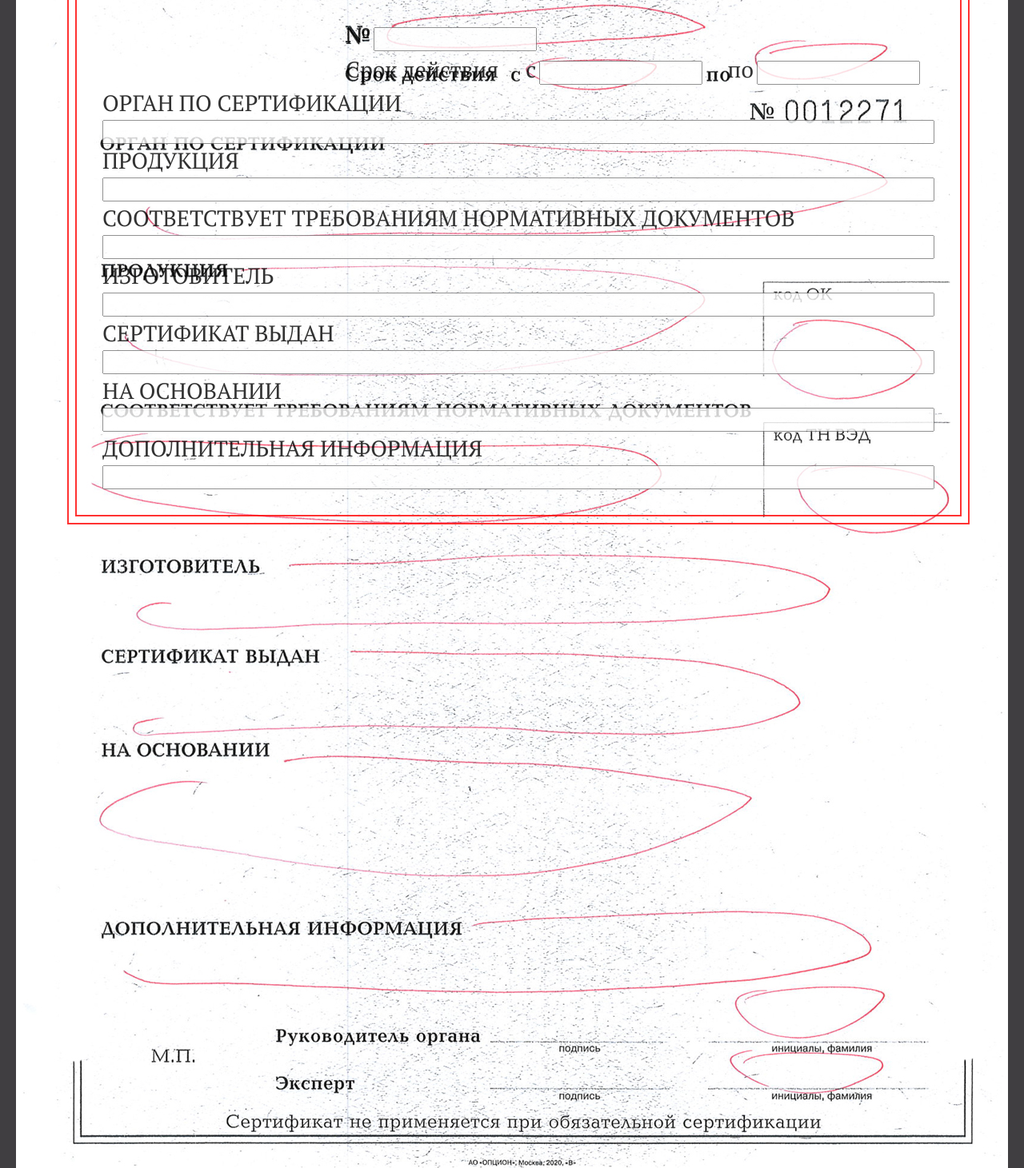
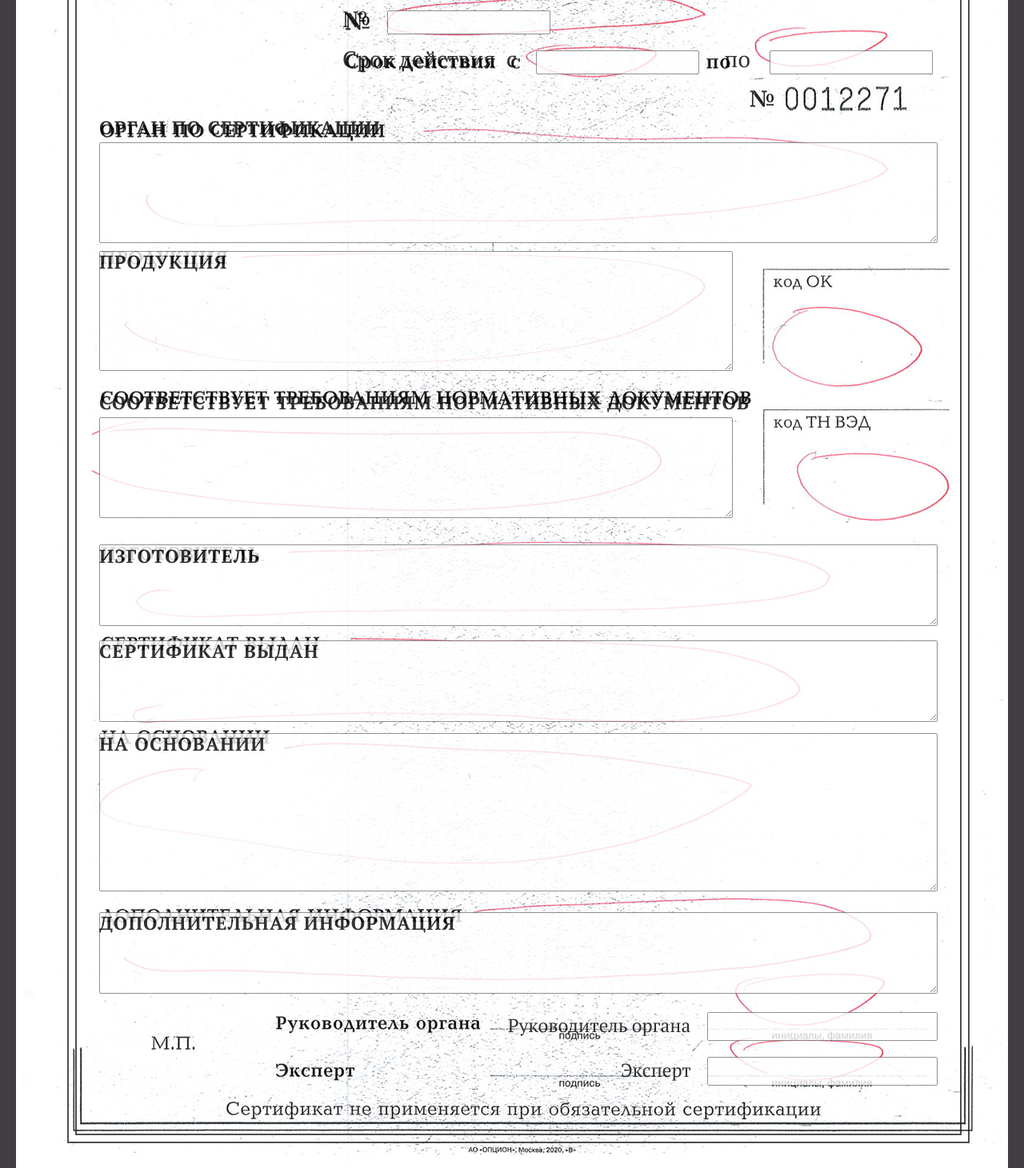
Before and after one commit to nigel-riss/exco-forms, a website built with webpack: page src/pug/index.pug in a window 1280 px wide. Shown: the part 286-1747 px from the top of the page at 80% size. Built offline with nearby package versions, Linux system fonts and the light colour scheme.

Commit message:
1st approach

```diff
--- a/src/pug/index.pug
+++ b/src/pug/index.pug
@@ -10,35 +10,54 @@
         header.cert-form__header
           label.cert-form__main-label Добровольная сертификация продукции
           input.cert-form__input.cert-form__input--title(type="text")
+
         section.cert-form__main
-          .cert-form__top
+          .cert-form__top-fields
             .cert-form__number
-              label.cert-form__label №
+              label.cert-form__label.cert-form__label--top №&nbsp;&nbsp;&nbsp;
               input.cert-form__input.cert-form__input--inline(type="text")
             .cert-form__dates
-              label.cert-form__label Срок действия&nbsp;&nbsp;&nbsp;&nbsp;&nbsp;с
+
+              label.cert-form__label.cert-form__label--top Срок действия&nbsp;&nbsp;с&nbsp;&nbsp;&nbsp;
               input.cert-form__input.cert-form__input--inline(type="text")
-              label.cert-form__label &nbsp;&nbsp;&nbsp;&nbsp;по
+
+              label.cert-form__label.cert-form__label--top &nbsp;&nbsp;&nbsp;&nbsp;по&nbsp;&nbsp;&nbsp;
               input.cert-form__input.cert-form__input--inline(type="text")
+
           .cert-form__main-fields
             .cert-form__fullsize
               label.cert-form__label.cert-form__label--caps Орган по сертификации
-              input.cert-form__input(type="text")
-            .cert-form__fullsize
+              textarea.cert-form__textarea.cert-form__textarea--cert(name="", cols="30", rows="5")
+
+            .cert-form__fullsize.cert-form__fullsize--product
               label.cert-form__label.cert-form__label--caps Продукция
-              input.cert-form__input(type="text")
-            .cert-form__fullsize
+              textarea.cert-form__textarea.cert-form__textarea--product(name="", cols="30", rows="6")
+
+            .cert-form__fullsize.cert-form__fullsize--norms
               label.cert-form__label.cert-form__label--caps Соответствует требованиям нормативных документов
-              input.cert-form__input(type="text")
-            .cert-form__fullsize
+              textarea.cert-form__textarea(name="", cols="30", rows="5")
+
+            .cert-form__fullsize.cert-form__fullsize--producer
               label.cert-form__label.cert-form__label--caps Изготовитель
-              input.cert-form__input(type="text")
-            .cert-form__fullsize
+              textarea.cert-form__textarea.cert-form__textarea--producer(name="", cols="30", rows="4")
+
+            .cert-form__fullsize.cert-form__fullsize--given
               label.cert-form__label.cert-form__label--caps Сертификат выдан
-              input.cert-form__input(type="text")
-            .cert-form__fullsize
+              textarea.cert-form__textarea.cert-form__textarea--given(name="", cols="30", rows="4")
+
+            .cert-form__fullsize.cert-form__fullsize--reason
               label.cert-form__label.cert-form__label--caps На основании
-              input.cert-form__input(type="text")
-            .cert-form__fullsize
+              textarea.cert-form__textarea.cert-form__textarea--reason(name="", cols="30", rows="8")
+
+            .cert-form__fullsize.cert-form__fullsize--additional
               label.cert-form__label.cert-form__label--caps Дополнительная информация
-              input.cert-form__input(type="text")
+              textarea.cert-form__textarea.cert-form__textarea--additional(name="", cols="30", rows="4")
+
+          .cert-form__sign-fields
+              .cert-form__sign
+                label.cert-form__label Руководитель органа&nbsp;&nbsp;&nbsp;
+                input.cert-form__input.cert-form__input--sign
+
+              .cert-form__sign
+                label.cert-form__label Эксперт&nbsp;&nbsp;&nbsp;
+                input.cert-form__input.cert-form__input--sign
--- a/src/scss/base/_global.scss
+++ b/src/scss/base/_global.scss
@@ -1,6 +1,8 @@
 html {
   // box model
-  padding: 1rem;
+  // padding: 1rem;
+  padding: 0;
+  margin: 0;
 
   // typography
   font-size: 16px;
@@ -22,9 +24,26 @@
   // visual
   background-color: $body-background;
   background-image: url('../assets/img/cert-form.jpg');
+  background-size: contain;
 }
 
+// @page {
+//   width: 21cm;
+//   height: 29.7cm;
+//   // margin: 30mm 45mm 30mm 45mm;
+//   margin: 0mm;
+// }
+
 @page {
-  size: auto;
-  margin: 0mm;
+  // size: A4;
+  width: 21cm;
+  height: 29.7cm;
+  margin: 0;
 }
+
+@media print {
+  html, body {
+    width: 210mm;
+    height: 297mm;
+  }
+}
--- a/src/scss/base/_vars.scss
+++ b/src/scss/base/_vars.scss
@@ -3,4 +3,4 @@
 $body-background: #ffffff;
 
 $black:           #222222;
-$black:           red;
+// $black:           red;
--- a/src/scss/modules/_cert-form.scss
+++ b/src/scss/modules/_cert-form.scss
@@ -11,7 +11,8 @@
 
 .cert-form__header {
   // box model
-  padding: 2rem;
+  padding: 0.2rem 2rem;
+  padding-bottom: 1rem;
 
   // border
   border: 2px solid $black;
@@ -19,7 +20,7 @@
 
 .cert-form__main {
   // box model
-  padding: 2rem;
+  padding: 2rem 1.75rem;
 
   // border
   border: 2px solid $black;
@@ -30,38 +31,173 @@
   display: block;
 
   // typography
+  font-size: 2rem;
+  font-weight: 700;
+  letter-spacing: 0.15em;
   text-align: center;
   text-transform: uppercase;
 }
 
-.cert-form__top {
+.cert-form__input--title {
   // box model
-  padding-top: 4rem;
+  width: 100%;
+
+  // typography
+  font-size: 2rem;
+  font-weight: 700;
+  text-align: center;
+  text-transform: uppercase;
+}
+
+.cert-form__top-fields {
+  // box model
+  padding-top: 3.5rem;
   padding-left: 19rem;
+}
+
+.cert-form__number {
+  // box model
+  padding-bottom: 0.5rem;
+}
+
+.cert-form__main-fields {
+  // box model
+  padding-top: 3rem;
 }
 
 .cert-form__input {
   // box model
   display: block;
+
+  &--inline {
+    // box model
+    display: inline-block;
+    width: initial;
+  }
+
+  &--sign {
+    // box model
+    display: inline-block;
+    width: 18rem;
+
+    // typography
+    font-size: 1.25rem;
+  }
 }
 
-.cert-form__input {
-  // box model
-  width: 100%;
-}
-
-.cert-form__input--inline {
-  // box model
-  display: inline-block;
-  width: initial;
-}
 
 .cert-form__label {
   // typography
-  font-size: 1.75rem;
+  font-size: 1.45rem;
+  white-space: nowrap;
+
+  &--top {
+    // typography
+    font-size: 1.75rem;
+  }
+
+  &--caps {
+    // positioning
+    position: relative;
+    z-index: 2;
+
+    // typography
+    font-weight: 700;
+    letter-spacing: 0.05em;
+    text-transform: uppercase;
+  }
 }
 
-.cert-form__label--caps {
+
+.cert-form__textarea {
+  // box model
+  width: 100%;
+
+  &--product {
+    // box model
+    margin-top: -2rem;
+
+    // typography
+    text-indent: 11rem;
+  }
+
+  &--producer {
+    // box model
+    margin-top: -2rem;
+
+    // typography
+    text-indent: 14rem;
+  }
+
+  &--given {
+    // box model
+    margin-top: -2rem;
+
+    // typography
+    text-indent: 18rem;
+  }
+
+  &--reason {
+    // box model
+    margin-top: -2rem;
+
+    // typography
+    text-indent: 14rem;
+  }
+
+  &--additional {
+    // box model
+    margin-top: -2rem;
+
+    // typography
+    text-indent: 29rem;
+  }
+}
+
+.cert-form__fullsize {
+  // positioning
+  position: relative;
+
+  &--product {
+    // box model
+    margin-right: 14rem;
+    margin-bottom: 1rem;
+    padding-right: 2rem;
+  }
+
+  &--norms {
+    // box model
+    margin-right: 14rem;
+    margin-bottom: 1.5rem;
+    padding-right: 2rem;
+  }
+
+  &--producer {
+    // box model
+    margin-bottom: 0.5rem;
+  }
+
+  &--given {
+    // box model
+    margin-bottom: 0.25rem;
+  }
+
+  &--reason {
+    // box model
+    margin-bottom: 1rem;
+  }
+}
+
+.cert-form__sign-fields {
+  // box model
+  padding-top: 1rem;
+  padding-bottom: 0.5rem;
+}
+
+.cert-form__sign {
+  // box model
+  margin-bottom: 1.25rem;
+
   // typography
-  text-transform: uppercase;
+  text-align: right;
 }
```
